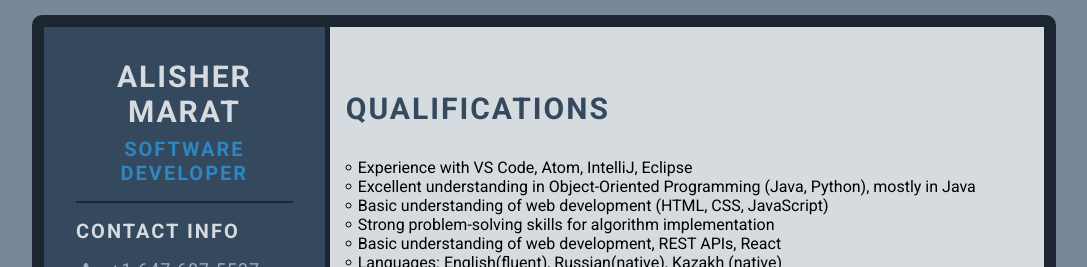
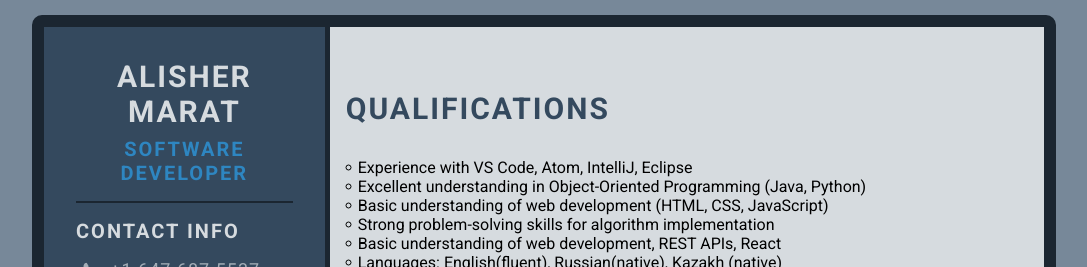
Before and after one commit to dizmar/Resume, a plain HTML site: page index.html in a window 1280 px wide. Shown: the top 267 px of the page, without its empty margins (96-1183 px from the left). Drawn offline with Linux system fonts and the light colour scheme.

Commit message:
Update index.html

```diff
--- a/index.html
+++ b/index.html
@@ -62,7 +62,7 @@
                         <div class ="label-desc">
                             <p class="qual-desc"><ul style="list-style-type:circle">
                                 <li><span>Experience with VS Code, Atom, IntelliJ, Eclipse</span></li>
-                                <li><span>Excellent understanding in Object-Oriented Programming (Java, Python), mostly in Java</span></li>
+                                <li><span>Excellent understanding in Object-Oriented Programming (Java, Python)</span></li>
                                 <li><span>Basic understanding of web development (HTML, CSS, JavaScript)</span></li>
                                 <li><span>Strong problem-solving skills for algorithm implementation</span></li>
                                 <li><span>Basic understanding of web development, REST APIs, React</span></li>
```
